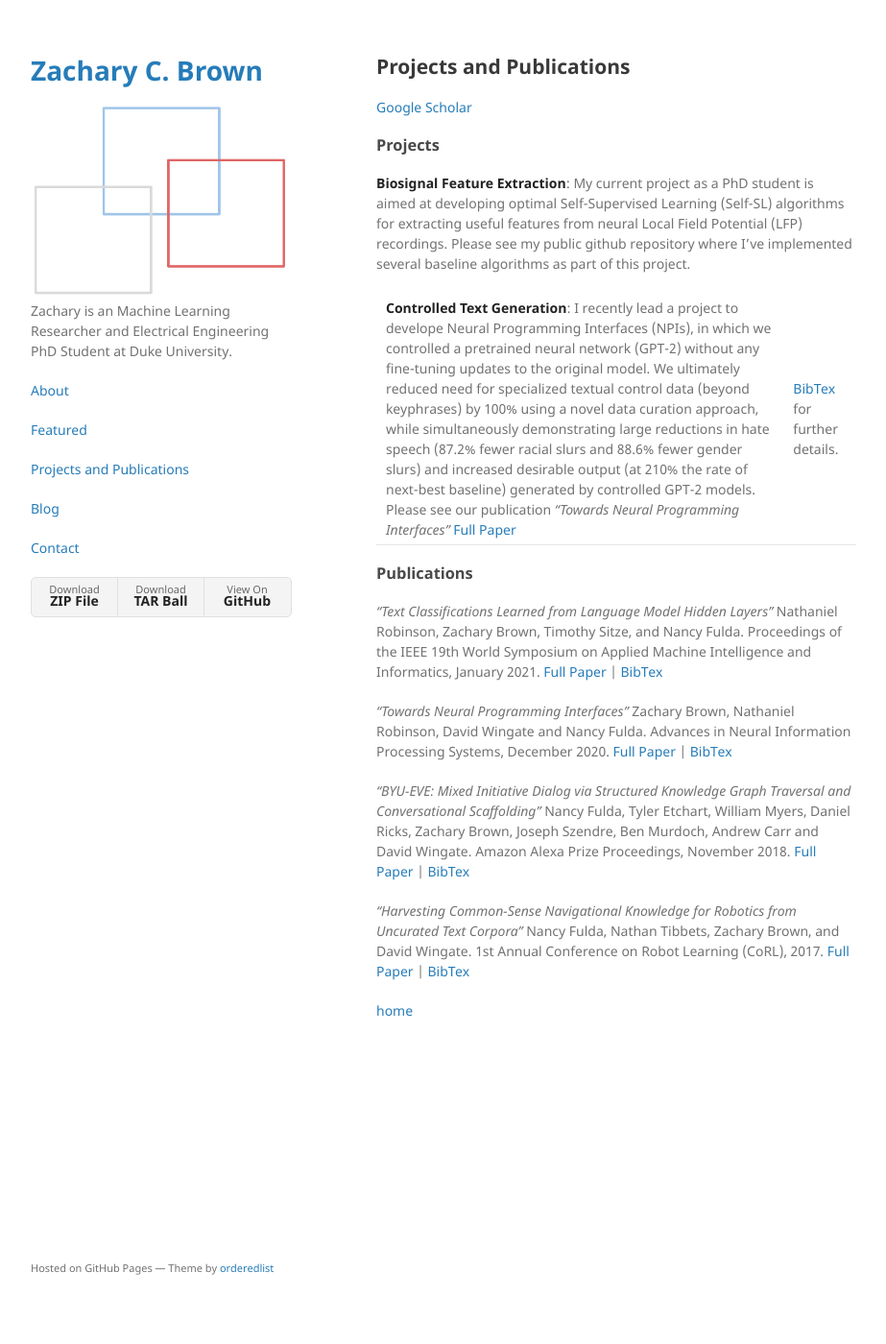
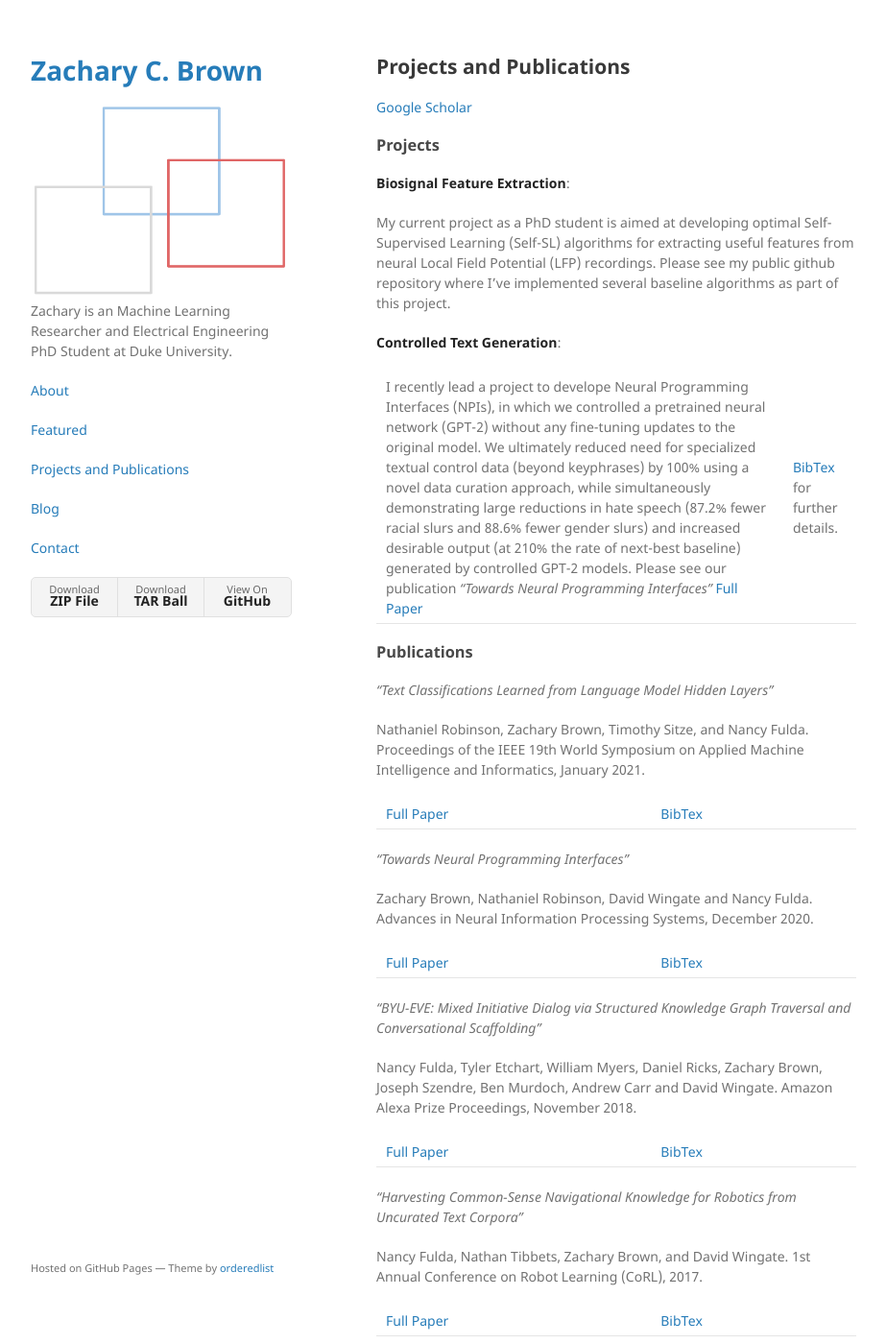
Before and after one commit to zacharycbrown/zacharycbrown.github.io, a Jekyll site: the page built from projects_and_publications.md, in a window 1280 px wide and 1400 px high. Shown: the whole window at 96% size, without its empty margins (178-1101 px from the left). Built offline with Jekyll 4.4.1, drawn with Linux system fonts in a browser that asks for light colours; our own code applies the rules of GitHub Pages for plain Markdown files.

Commit message:
changed formatting again

```diff
--- a/projects_and_publications.md
+++ b/projects_and_publications.md
@@ -8,37 +8,49 @@ layout: default
 
 ### Projects
 
-**Biosignal Feature Extraction**: My current project as a PhD student is aimed at developing optimal Self-Supervised Learning (Self-SL) algorithms for extracting useful features from neural Local Field Potential (LFP) recordings. Please see my public github repository []() where I've implemented several baseline algorithms as part of this project.
+**Biosignal Feature Extraction**:
 
-**Controlled Text Generation**: I recently lead a project to develope Neural Programming Interfaces (NPIs), in which we controlled a pretrained neural network (GPT-2) without any fine-tuning updates to the original model. We ultimately reduced need for specialized textual control data (beyond keyphrases) by 100% using a novel data curation approach, while simultaneously demonstrating large reductions in hate speech (87.2% fewer racial slurs and 88.6% fewer gender slurs) and increased desirable output (at 210% the rate of next-best baseline) generated by controlled GPT-2 models. Please see our publication _"Towards Neural Programming Interfaces"_ [Full Paper](https://papers.nips.cc/paper/2020/file/c9f06bc7b46d0247a91c8fc665c13d0e-Paper.pdf) | [BibTex](https://papers.nips.cc/paper/2020/file/c9f06bc7b46d0247a91c8fc665c13d0e-Bibtex.bib) for further details.
+My current project as a PhD student is aimed at developing optimal Self-Supervised Learning (Self-SL) algorithms for extracting useful features from neural Local Field Potential (LFP) recordings. Please see my public github repository []() where I've implemented several baseline algorithms as part of this project.
+
+**Controlled Text Generation**:
+
+I recently lead a project to develope Neural Programming Interfaces (NPIs), in which we controlled a pretrained neural network (GPT-2) without any fine-tuning updates to the original model. We ultimately reduced need for specialized textual control data (beyond keyphrases) by 100% using a novel data curation approach, while simultaneously demonstrating large reductions in hate speech (87.2% fewer racial slurs and 88.6% fewer gender slurs) and increased desirable output (at 210% the rate of next-best baseline) generated by controlled GPT-2 models. Please see our publication _"Towards Neural Programming Interfaces"_ [Full Paper](https://papers.nips.cc/paper/2020/file/c9f06bc7b46d0247a91c8fc665c13d0e-Paper.pdf) | [BibTex](https://papers.nips.cc/paper/2020/file/c9f06bc7b46d0247a91c8fc665c13d0e-Bibtex.bib) for further details.
 
 
 ### Publications
 
 _"Text Classifications Learned from Language Model Hidden Layers"_
+
 Nathaniel Robinson, Zachary Brown, Timothy Sitze, and Nancy Fulda.
 Proceedings of the IEEE 19th World Symposium on Applied Machine Intelligence and Informatics, January 2021.
+
 [Full Paper](https://dragn.ai/wp-content/uploads/2021/01/sami2021_46_Nathaniel-Robinson.pdf) | [BibTex](https://docs.google.com/document/d/1PzGHcEoWs5wWIXUHN4YDkC_wh-XK8VCXHaq7XiYNFcY/edit?usp=sharing)
 
 <!-- --- -->
 
 _"Towards Neural Programming Interfaces"_
+
 Zachary Brown, Nathaniel Robinson, David Wingate and Nancy Fulda.
 Advances in Neural Information Processing Systems, December 2020.
+
 [Full Paper](https://papers.nips.cc/paper/2020/file/c9f06bc7b46d0247a91c8fc665c13d0e-Paper.pdf) | [BibTex](https://papers.nips.cc/paper/2020/file/c9f06bc7b46d0247a91c8fc665c13d0e-Bibtex.bib)
 
 <!-- --- -->
 
 _"BYU-EVE: Mixed Initiative Dialog via Structured Knowledge Graph Traversal and Conversational Scaffolding"_
+
 Nancy Fulda, Tyler Etchart, William Myers, Daniel Ricks, Zachary Brown, Joseph Szendre, Ben Murdoch, Andrew Carr and David Wingate.
 Amazon Alexa Prize Proceedings, November 2018.
+
 [Full Paper](https://s3.amazonaws.com/dex-microsites-prod/alexaprize/2018/papers/Eve.pdf) | [BibTex](http://www.slushbot.com/pccl/bibtex/mixed_initiative_dialog.bib)
 
 <!-- --- -->
 
 _"Harvesting Common-Sense Navigational Knowledge for Robotics from Uncurated Text Corpora"_
+
 Nancy Fulda, Nathan Tibbets, Zachary Brown, and David Wingate.
 1st Annual Conference on Robot Learning (CoRL), 2017.
+
 [Full Paper](https://pcc4318.files.wordpress.com/2017/05/corl-2017-harvesting-common-sense-navigational-knowledge-for-robotics-from-uncurated-text-corpora.pdf) | [BibTex](http://www.slushbot.com/pccl/bibtex/havesting_common_sense_navigational_knowledge.bib)
 
 
```
